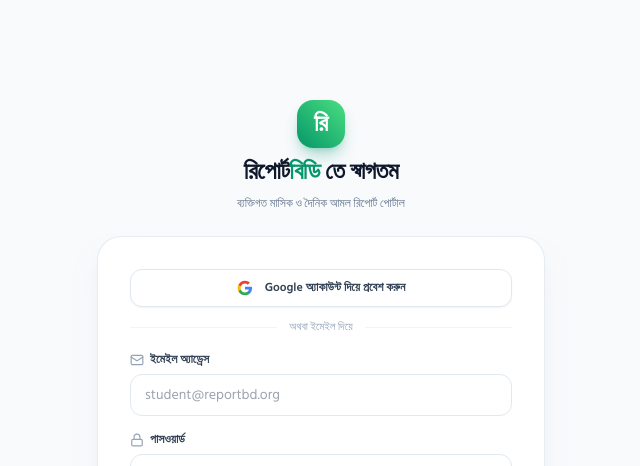
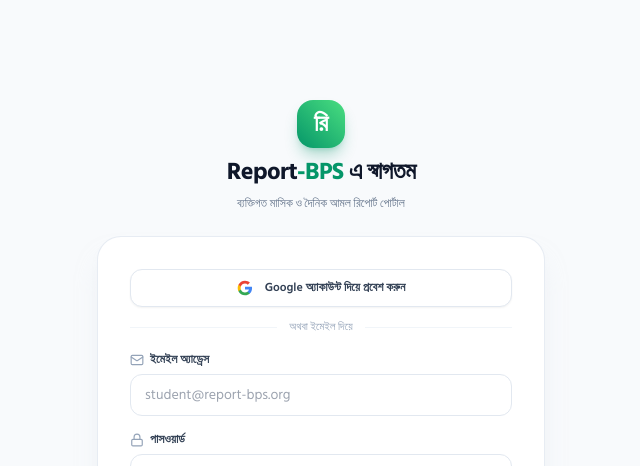
Before and after one commit to MSabbirHossen/personalreport, a React (Vite) app in the folder apps/web/: page /login in a window 1280 px wide. Shown: the top 466 px of the page, without its empty margins (319-959 px from the left). Built offline with nearby package versions, Linux system fonts and the light colour scheme; no server answers.

Commit message:
chore(release): prepare Phase 11 release gates, operational runbooks, and human UAT protocols

```diff
--- a/apps/web/index.html
+++ b/apps/web/index.html
@@ -4,7 +4,7 @@
     <meta charset="UTF-8" />
     <link rel="icon" type="image/svg+xml" href="/vite.svg" />
     <meta name="viewport" content="width=device-width, initial-scale=1.0, maximum-scale=1.0, user-scalable=no" />
-    <title>রিপোর্টবিডি | ব্যক্তিগত রিপোর্ট প্ল্যাটফর্ম</title>
+    <title>Report-BPS | ব্যক্তিগত রিপোর্ট প্ল্যাটফর্ম</title>
     <meta name="description" content="বাংলা-ফার্স্ট মোবাইল ফ্রেন্ডলি ব্যক্তিগত রিপোর্ট ও মূল্যায়ন প্ল্যাটফর্ম" />
 
     <!-- Google Fonts: Hind Siliguri (Bengali) & Outfit -->
--- a/apps/web/src/components/layout/Header.tsx
+++ b/apps/web/src/components/layout/Header.tsx
@@ -33,7 +33,7 @@
           </div>
           <div className="flex flex-col">
             <span className="font-bold tracking-tight text-slate-900 dark:text-white text-base">
-              Report<span className="text-brand-600 dark:text-brand-400">BD</span>
+              Report<span className="text-brand-600 dark:text-brand-400">-BPS</span>
             </span>
             <span className="text-[10px] text-slate-500 dark:text-slate-400 -mt-1">
               ব্যক্তিগত রিপোর্ট প্ল্যাটফর্ম
--- a/apps/web/src/pages/LoginPage.tsx
+++ b/apps/web/src/pages/LoginPage.tsx
@@ -71,7 +71,7 @@
             <span className="font-bold text-2xl">রি</span>
           </div>
           <h1 className="text-2xl font-bold text-slate-900 dark:text-slate-100 tracking-tight">
-            রিপোর্ট<span className="text-brand-600 dark:text-brand-400">বিডি</span> তে স্বাগতম
+            Report<span className="text-brand-600 dark:text-brand-400">-BPS</span> এ স্বাগতম
           </h1>
           <p className="text-xs text-slate-500 dark:text-slate-400">
             ব্যক্তিগত মাসিক ও দৈনিক আমল রিপোর্ট পোর্টাল
@@ -132,7 +132,7 @@
               <input
                 type="email"
                 required
-                placeholder="student@reportbd.org"
+                placeholder="student@report-bps.org"
                 value={email}
                 onChange={(e) => setEmail(e.target.value)}
                 className="w-full px-3.5 py-2.5 text-sm rounded-xl border border-slate-200 dark:border-slate-700 bg-white dark:bg-slate-800 text-slate-900 dark:text-slate-100 focus:outline-none focus:ring-2 focus:ring-brand-500/20"
```
Also changed, not shown: 4 other files (tests, documents, lock files or other folders).
